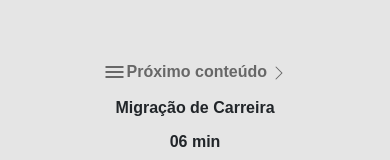
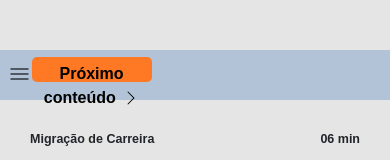
Before and after one commit to Squad-1-Hackaton/squad1hackaton, a website: page frontend/trilha-dev/trilha-dev.html in a window 390 px wide. Shown: the top 160 px of the page. Drawn offline with nearby package versions, Linux system fonts and the light colour scheme; files that its build step writes are made by us from their sources; sample sign-in values are in the browser's storage.

Commit message:
ajuste css trilha dev

```diff
--- a/frontend/trilha-dev/trilha-dev.css
+++ b/frontend/trilha-dev/trilha-dev.css
@@ -140,8 +140,32 @@ span.material-symbols-outlined-close{
     height: 2.5rem;
     text-align: center;
     margin: 0;
-    padding: 0;
-    box-sizing: border-box;
+    color: black!important;
+    width: 14rem!important;
+    margin-left: 2rem; */
+  }
+
+  .section2-btn {
+    background-color: rgba(255, 120, 35, 1);
+    border: none;
+    border-radius: 0.5rem;
+    color: black!important;
+    text-decoration: none;
+    cursor: pointer;
+    padding: 1rem;
+    height: 2.5rem;
+  }
+
+  .div-content {
+    padding-left: 3rem!important;
+    padding-right: 3rem!important;
+  }
+
+  .navbar-nav {
+    width: 100%;
+    padding-right: 2rem!important;
+    /* padding-left: 5rem; */
+  }
 }
 
 @media (min-width: 768px) {
@@ -228,8 +252,8 @@ span.material-symbols-outlined-close{
 
 .section1-btn {
     background-color: rgba(255, 120, 35, 1);
-    /*height: 2.5rem;*/
-    /*width: 100%;*/
+    /height: 2.5rem;/
+    /width: 100%;/
     border: none;
     border-radius: 0.5rem;
     align-items: center;
```
